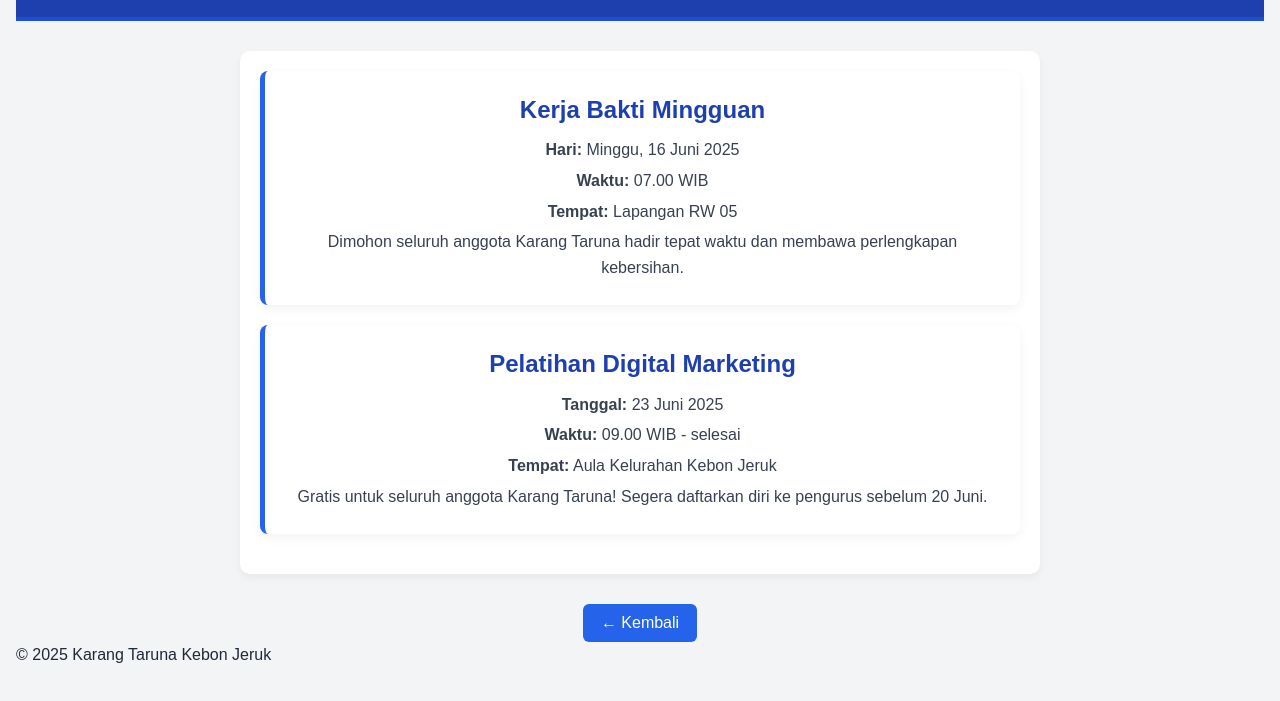
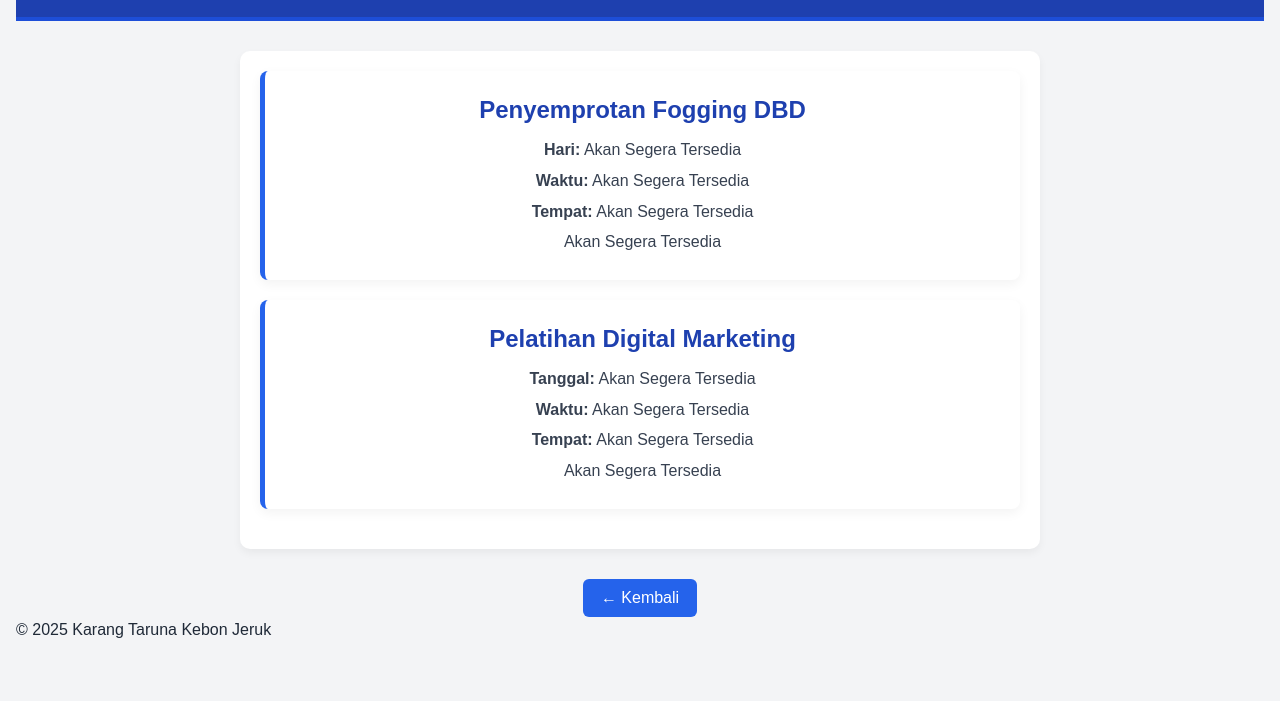
Before and after one commit to karangtaruna0103/WebsiteKatar, a plain HTML site: page informasi.html in a window 1280 px wide. Shown: the part 69-770 px from the top of the page. Drawn offline with Linux system fonts and the light colour scheme.

Commit message:
Update informasi.html

```diff
--- a/informasi.html
+++ b/informasi.html
@@ -14,19 +14,19 @@
 
   <main class="informasi-page">
     <section class="info-card">
-      <h2>Kerja Bakti Mingguan</h2>
-      <p><strong>Hari:</strong> Minggu, 16 Juni 2025</p>
-      <p><strong>Waktu:</strong> 07.00 WIB</p>
-      <p><strong>Tempat:</strong> Lapangan RW 05</p>
-      <p>Dimohon seluruh anggota Karang Taruna hadir tepat waktu dan membawa perlengkapan kebersihan.</p>
+      <h2>Penyemprotan Fogging DBD</h2>
+      <p><strong>Hari:</strong> Akan Segera Tersedia</p>
+      <p><strong>Waktu:</strong> Akan Segera Tersedia</p>
+      <p><strong>Tempat:</strong> Akan Segera Tersedia</p>
+      <p>Akan Segera Tersedia</p>
     </section>
 
     <section class="info-card">
       <h2>Pelatihan Digital Marketing</h2>
-      <p><strong>Tanggal:</strong> 23 Juni 2025</p>
-      <p><strong>Waktu:</strong> 09.00 WIB - selesai</p>
-      <p><strong>Tempat:</strong> Aula Kelurahan Kebon Jeruk</p>
-      <p>Gratis untuk seluruh anggota Karang Taruna! Segera daftarkan diri ke pengurus sebelum 20 Juni.</p>
+      <p><strong>Tanggal:</strong> Akan Segera Tersedia</p>
+      <p><strong>Waktu:</strong> Akan Segera Tersedia</p>
+      <p><strong>Tempat:</strong> Akan Segera Tersedia</p>
+      <p>Akan Segera Tersedia</p>
     </section>
   </main>
 
```
